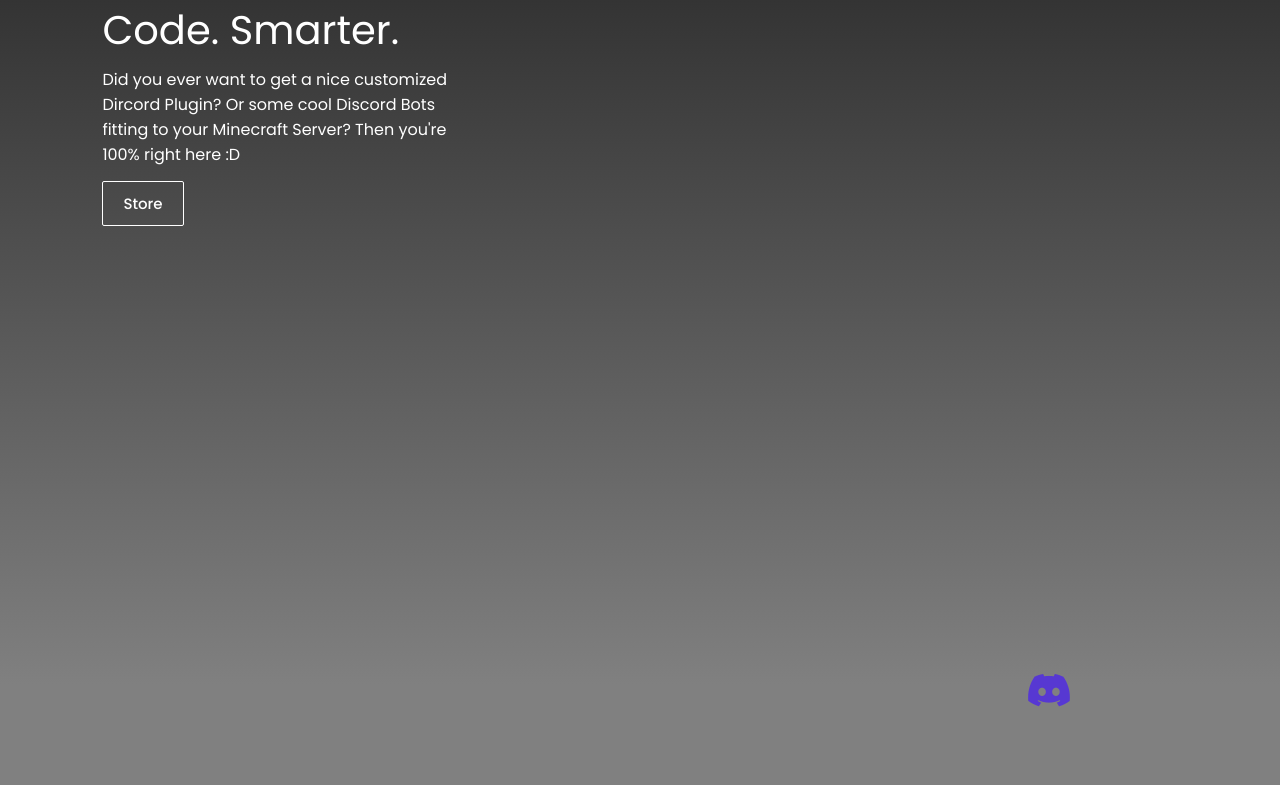
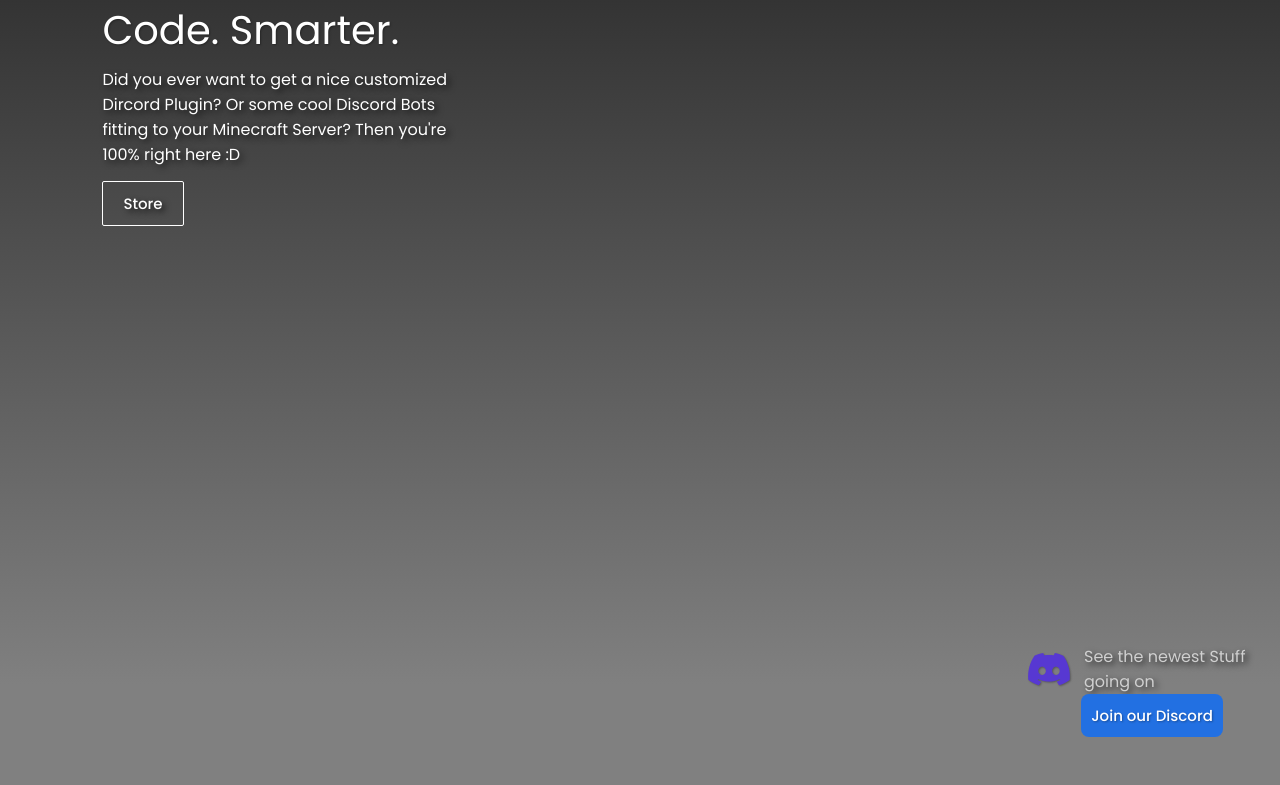
Before and after one commit to GOAT-STUDIOS-DE/GS-Website, a PHP site: page / in a window 1280 px wide. Shown: the part 115-900 px from the top of the page. Run offline with PHP 8.4, Linux system fonts and the light colour scheme.

Commit message:
FInal Index Changes

```diff
--- a/css/style.css
+++ b/css/style.css
@@ -28,11 +28,13 @@
     align-items: flex-start;
     width: 28%;
     margin-left: 8%;
+    text-shadow: 3px 3px 6px rgba(0, 0, 0, 0.7);
 }
 
 .infotext-p {
     padding-top: 2%;
     font-size: 16px;
+    text-shadow: 3px 3px 6px rgba(0, 0, 0, 0.7);
 }
 
 .shop-btn {
@@ -57,6 +59,7 @@
 h1 {
     font-size: 40px;
     font-weight: 400;
+    text-shadow: 1px 1px 2px rgba(0, 0, 0, 0.3);
 }
 
 .profile-btn-normal {
@@ -85,11 +88,13 @@
 .dc-p {
     color: #d0d0d0;
     padding-left: 10px;
+    text-shadow: 3px 3px 6px rgba(0, 0, 0, 0.7);
 }
 
 #dc-logo {
     color: #5738d2;
     font-size: 50px;
+    text-shadow: 1px 1px 2px rgba(0, 0, 0, 0.3);
 }
 
 #bottom-section {
@@ -105,6 +110,7 @@
     background-color: #2270E2;
     padding: 10px;
     border-radius: 8px;
+    text-shadow: 1px 1px 2px rgba(0, 0, 0, 0.3);
 }
 
 .dc-btn:hover {
--- a/discord/index.html
+++ b/discord/index.html
@@ -3,7 +3,7 @@
 <head>
     <meta charset="UTF-8">
     <meta name="viewport" content="width=device-width, initial-scale=1.0">
-    <title>Document</title>
+    <title>Directing to Discord...</title>
 </head>
 <body>
     <script>
--- a/index.html
+++ b/index.html
@@ -41,8 +41,12 @@
     </div>
 </section>
     <section id="bottom-section">
-        <div class="dc-box">
-            <i class='bx bxl-discord-alt' id="dc-logo"></i>
+        <div class="bottom-housing">
+            <div class="dc-box">
+                <i class='bx bxl-discord-alt' id="dc-logo"></i>
+                <p class="dc-p">See the newest Stuff going on</p>
+            </div>
+            <a href="https://goat-services.de/discord" class="dc-btn">Join our Discord</a>
         </div>
     </section>
 </body>
```
